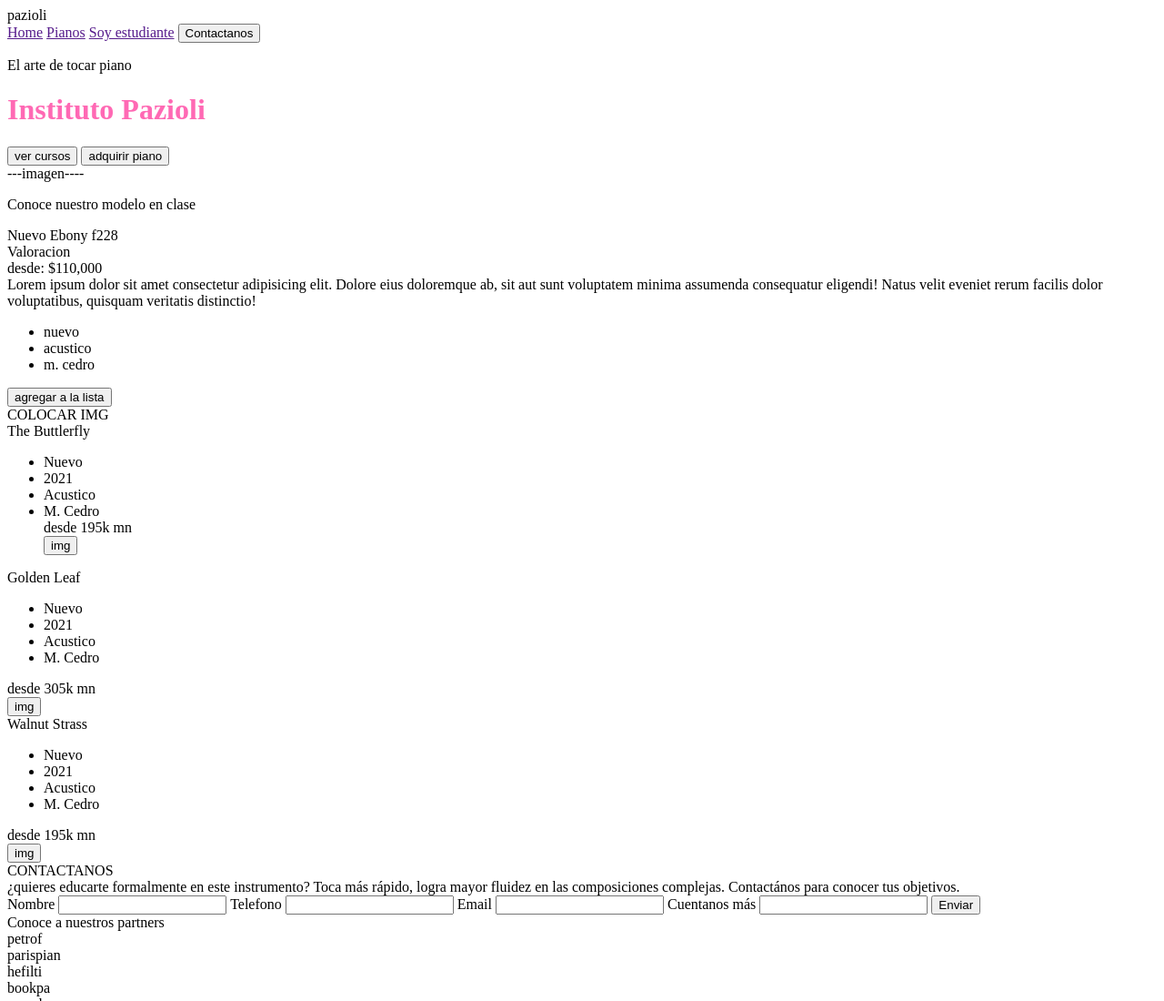
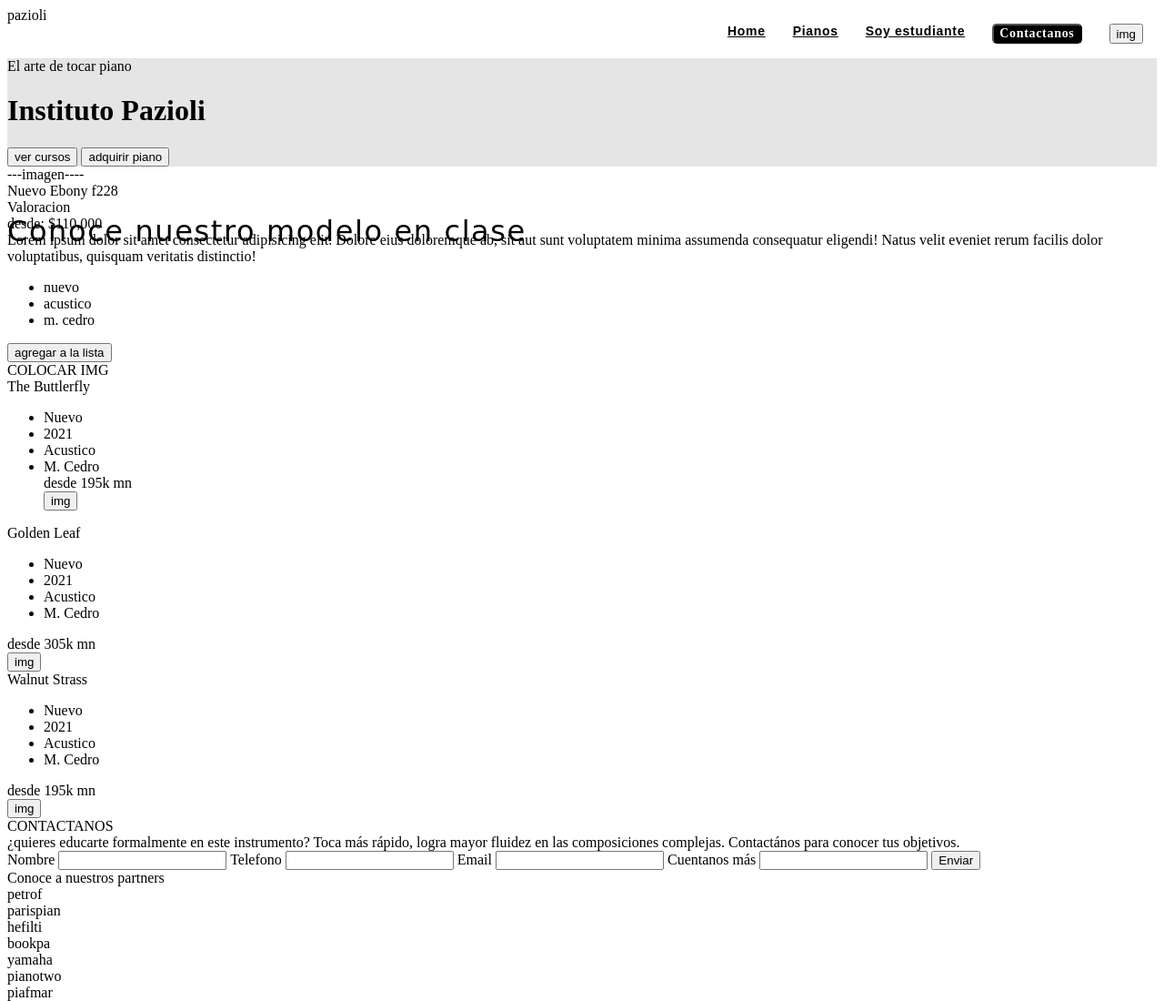
Before and after one commit to StovMedina/desafio, a plain HTML site: page index.html in a window 1280 px wide. Shown: the top 1100 px of the page at 91% size. Drawn offline with Linux system fonts and the light colour scheme.

Commit message:
Variable creation

```diff
--- a/index.html
+++ b/index.html
@@ -11,14 +11,15 @@
     <header class="header__pazioli">
       pazioli
       <nav class="nav__bar">
-        <a href="">Home</a>
-        <a href="">Pianos</a>
-        <a href="">Soy estudiante</a>
-        <button class="button__contactanos">Contactanos</button>
+        <a class="nav-bar__item a__nav-buttons--black" href="">Home</a>
+        <a class="nav-bar__item a__nav-buttons--black" href="">Pianos</a>
+        <a class="nav-bar__item a__nav-buttons--black" href="">Soy estudiante</a>
+        <button class="nav-bar__item button__contact-us--black">Contactanos</button>
+        <button class="nav-bar__item button__add-to-the-car">img</button>
       </nav>
     </header>
-
     <main>
+      <div class="div div___Principal-container-withe">
       <div class="div__pazioli-titulo">
         <p class="p__intro">El arte de tocar piano</p>
         <h1 class="h1__intro">Instituto Pazioli</h1>
@@ -27,7 +28,9 @@
         <button class="button__curos">ver cursos</button>
         <button class="button__adquirir-piano">adquirir piano</button>
       </div>
+    </div>
       ---imagen----
+      <div class="div__container_secondary">
       <p class="p__modelo-clase">Conoce nuestro modelo en clase</p>
       <div class="div__ebony-f228">
         <div class="div div__caracteristicas">
@@ -47,6 +50,7 @@
           </ul>
           <button class="button__agregar">agregar a la lista</button>
         </div>
+      </div>
         <div class="div__img-ebony">COLOCAR IMG</div>
       </div>
       <div class="div__piano-types">
--- a/styles/styles.scss
+++ b/styles/styles.scss
@@ -1,4 +1,54 @@
-h1 {
-    color: hotpink;
+@import "vars";
 
+.div___Principal-container-withe {
+    background-color: #E5E5E5;
 }
+
+.nav__bar {
+    .nav-bar__item{
+        margin: 0px 15px;
+    }
+    display: flex;
+    justify-content: flex-end;
+}
+
+@mixin nav-buttons ($nav-button-family, $nav-button-font-style, $nav-button-font-weight, $nav-button-font-size, $nav-button-line-height,$nav-button-text-align, $nav-button-letter-spacing) {
+    font-family: $nav-button-font-family ;
+    font-style: $nav-button-font-style;
+    font-weight: $nav-button-font-weight;
+    font-size: $nav-button-font-size;
+    line-height: $nav-button-line-height;
+    text-align: $nav-button-text-align;
+    letter-spacing: $nav-button-letter-spacing;
+}
+
+.a__nav-buttons--black {
+    @include nav-buttons($nav-button-font-family, $nav-button-font-style, $nav-button-font-weight, $nav-button-font-size, $nav-button-line-height, $nav-button-text-align, $nav-button-letter-spacing);
+    color: black;
+}
+
+.button__contact-us--black {
+    color: #FFFFFF;
+    font-family: 'Raleway';
+    font-style: normal;
+    font-weight: 700;
+    font-size: 14px;
+    background-color: black;
+    border-radius: 5px;
+    line-height: 16px;
+    text-align: center;
+    letter-spacing: 0.05em;
+}
+
+.p__modelo-clase {
+    font-family: 'Abril Fatface', cursive;
+    position: absolute;
+    font-style: normal;
+    font-weight: 400;
+    font-size: 32px;
+    line-height: 43px;
+    display: flex;
+    align-items: center;
+    text-align: center;
+    letter-spacing: 0.05em;
+}
--- a/styles/vars.scss
+++ b/styles/vars.scss
@@ -0,0 +1,7 @@
+$nav-button-font-family:'Raleway', sans-serif;
+$nav-button-font-style: normal;
+$nav-button-font-weight: 600;
+$nav-button-font-size: 14px;
+$nav-button-line-height: 16px;
+$nav-button-text-align: center;
+$nav-button-letter-spacing: 0.05em;
```
Also changed, not shown: styles/styles.css, styles/vars.css (added), 2 other files.
